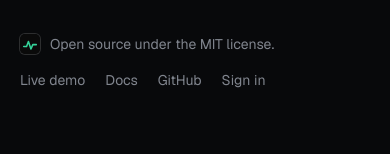
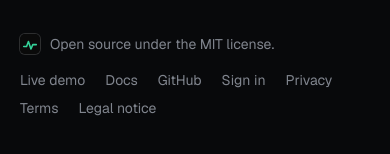
Before and after one commit to Synapsr/SaaS-Monitor, a Next.js app: page / in a window 390 px wide. Shown: the part 6783-6937 px from the top of the page. Before the commit the page ends 6913 px from the top, so only its background shows below. Built offline with nearby package versions, Linux system fonts and the light colour scheme; no server answers.

Commit message:
feat(landing): link the legal pages from the footer
The header's pricing link now points to /#pricing, so it also works from the legal pages that reuse the header.

```diff
--- a/src/components/marketing/landing-footer.tsx
+++ b/src/components/marketing/landing-footer.tsx
@@ -2,7 +2,7 @@ import Link from "next/link";
 import { LogoMark } from "@/components/logo";
 import { siteConfig } from "@/lib/site";
 
-/** The license, and links to the demo, the docs, the code and the dashboard. */
+/** The license, and links to the demo, the docs, the code, the dashboard and the legal pages. */
 export function LandingFooter() {
   return (
     <footer className="border-t border-white/[0.06]">
@@ -11,7 +11,7 @@ export function LandingFooter() {
           <LogoMark className="size-5" />
           Open source under the MIT license.
         </p>
-        <nav aria-label="Footer" className="flex gap-5">
+        <nav aria-label="Footer" className="flex flex-wrap gap-x-5 gap-y-2">
           <Link href="/d/demo" className="hover:text-(--ink)">
             Live demo
           </Link>
@@ -24,6 +24,15 @@ export function LandingFooter() {
           <Link href="/sign-in" className="hover:text-(--ink)">
             Sign in
           </Link>
+          <Link href="/privacy" className="hover:text-(--ink)">
+            Privacy
+          </Link>
+          <Link href="/terms" className="hover:text-(--ink)">
+            Terms
+          </Link>
+          <Link href="/legal" className="hover:text-(--ink)">
+            Legal notice
+          </Link>
         </nav>
       </div>
     </footer>
--- a/src/components/marketing/landing-header.tsx
+++ b/src/components/marketing/landing-header.tsx
@@ -22,9 +22,9 @@ export function LandingHeader() {
           <Link href="/d/demo" className={`${linkClass} hidden sm:block`}>
             Live demo
           </Link>
-          <a href="#pricing" className={`${linkClass} hidden md:block`}>
+          <Link href="/#pricing" className={`${linkClass} hidden md:block`}>
             Pricing
-          </a>
+          </Link>
           <a href={siteConfig.docsUrl} className={`${linkClass} hidden md:block`}>
             Docs
           </a>
```
